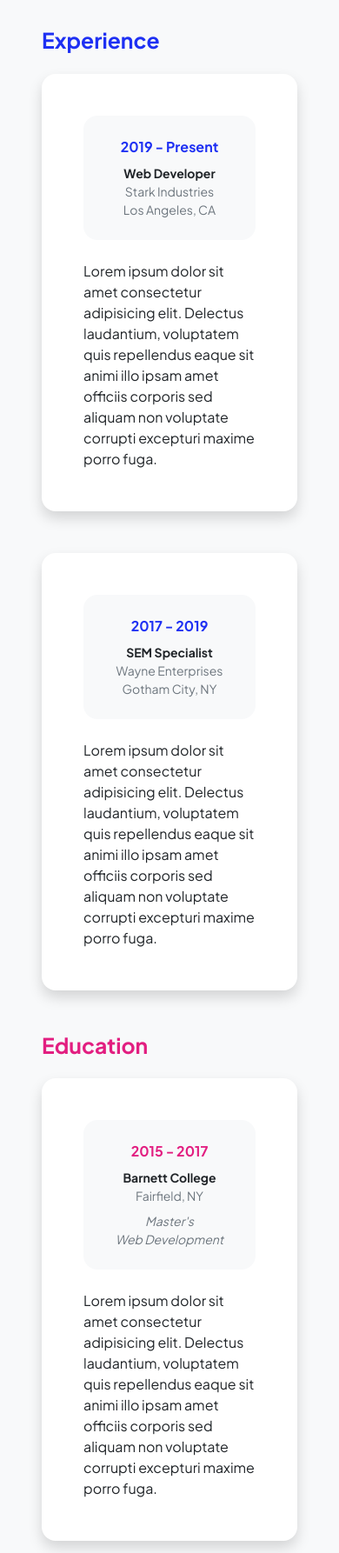
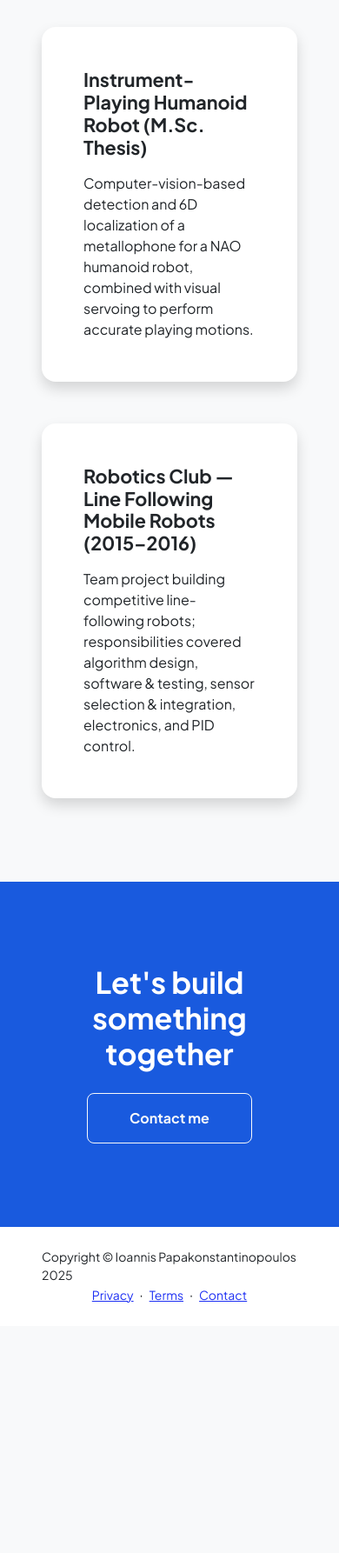
Before and after one commit to papakonst/papakonst.github.io, a plain HTML site: page projects.html in a window 390 px wide. Shown: the part 214-2000 px from the top of the page at 87% size. After the commit the page ends 1739 px from the top, so only its background shows below. Drawn offline with nearby package versions, Linux system fonts and the light colour scheme.

Commit message:
improve details

```diff
--- a/projects.html
+++ b/projects.html
@@ -3,9 +3,9 @@
   <head>
     <meta charset="utf-8" />
     <meta name="viewport" content="width=device-width, initial-scale=1, shrink-to-fit=no" />
-    <meta name="description" content="Resume of Ioannis Papakonstantinopoulos" />
+    <meta name="description" content="Projects of Ioannis Papakonstantinopoulos" />
     <meta name="author" content="Ioannis Papakonstantinopoulos" />
-    <title>Resume — Ioannis Papakonstantinopoulos</title>
+    <title>Projects — Ioannis Papakonstantinopoulos</title>
     <link rel="icon" type="image/x-icon" href="assets/favicon.ico" />
     <link rel="preconnect" href="https://fonts.googleapis.com" />
     <link rel="preconnect" href="https://fonts.gstatic.com" crossorigin />
@@ -23,159 +23,80 @@
           <div class="collapse navbar-collapse" id="navbarSupportedContent">
             <ul class="navbar-nav ms-auto mb-2 mb-lg-0 small fw-bolder">
               <li class="nav-item"><a class="nav-link" href="index.html">Home</a></li>
-              <li class="nav-item"><a class="nav-link active" aria-current="page" href="resume.html">Resume</a></li>
-              <li class="nav-item"><a class="nav-link" href="projects.html">Projects</a></li>
+              <li class="nav-item"><a class="nav-link" href="resume.html">Resume</a></li>
+              <li class="nav-item"><a class="nav-link active" aria-current="page" href="projects.html">Projects</a></li>
               <li class="nav-item"><a class="nav-link" href="contact.html">Contact</a></li>
             </ul>
           </div>
         </div>
       </nav>
 
-      <!-- Page Content-->
-      <div class="container px-5 my-5">
-        <div class="text-center mb-5">
-          <h1 class="display-5 fw-bolder mb-0"><span class="text-gradient d-inline">Resume</span></h1>
-        </div>
-        <div class="row gx-5 justify-content-center">
-          <div class="col-lg-11 col-xl-9 col-xxl-8">
+      <!-- Projects -->
+      <section class="py-5">
+        <div class="container px-5 mb-5">
+          <div class="text-center mb-5">
+            <h1 class="display-5 fw-bolder mb-0"><span class="text-gradient d-inline">Projects</span></h1>
+          </div>
 
-            <!-- Experience -->
-            <section>
-              <div class="d-flex align-items-center justify-content-between mb-4">
-                <h2 class="text-primary fw-bolder mb-0">Experience</h2>
-                <!-- Download button removed as requested -->
-              </div>
+          <div class="row gx-5 justify-content-center">
+            <div class="col-lg-12 col-xl-11 col-xxl-10">
 
-              <!-- Experience Card 1 -->
-              <div class="card shadow border-0 rounded-4 mb-5">
-                <div class="card-body p-5">
-                  <div class="row align-items-center gx-5">
-                    <!-- LEFT column now 3/12 on lg+ -->
-                    <div class="col-12 col-lg-3 text-center text-lg-start mb-4 mb-lg-0">
-                      <div class="bg-light p-4 rounded-4">
-                        <div class="text-primary fw-bolder mb-2">2019 - Present</div>
-                        <div class="small fw-bolder">Web Developer</div>
-                        <div class="small text-muted">Stark Industries</div>
-                        <div class="small text-muted">Los Angeles, CA</div>
-                      </div>
-                    </div>
-                    <!-- RIGHT column now 9/12 on lg+ -->
-                    <div class="col-12 col-lg-9">
-                      <div>
-                        Lorem ipsum dolor sit amet consectetur adipisicing elit. Delectus laudantium, voluptatem quis repellendus
-                        eaque sit animi illo ipsam amet officiis corporis sed aliquam non voluptate corrupti excepturi maxime porro fuga.
-                      </div>
+              <!-- Latest first: M.Sc. thesis -->
+              <div class="card overflow-hidden shadow rounded-4 border-0 mb-5">
+                <div class="card-body p-0">
+                  <div class="d-flex flex-column align-items-start">
+                    <div class="p-5">
+                      <h3 class="fw-bolder h4 mb-3">Instrument-Playing Humanoid Robot (M.Sc. Thesis)</h3>
+                      <p class="mb-0">Computer-vision-based detection and 6D localization of a metallophone for a NAO humanoid robot, combined with visual servoing to perform accurate playing motions.</p>
                     </div>
                   </div>
                 </div>
               </div>
 
-              <!-- Experience Card 2 -->
-              <div class="card shadow border-0 rounded-4 mb-5">
-                <div class="card-body p-5">
-                  <div class="row align-items-center gx-5">
-                    <div class="col-12 col-lg-3 text-center text-lg-start mb-4 mb-lg-0">
-                      <div class="bg-light p-4 rounded-4">
-                        <div class="text-primary fw-bolder mb-2">2017 - 2019</div>
-                        <div class="small fw-bolder">SEM Specialist</div>
-                        <div class="small text-muted">Wayne Enterprises</div>
-                        <div class="small text-muted">Gotham City, NY</div>
-                      </div>
-                    </div>
-                    <div class="col-12 col-lg-9">
-                      <div>
-                        Lorem ipsum dolor sit amet consectetur adipisicing elit. Delectus laudantium, voluptatem quis repellendus
-                        eaque sit animi illo ipsam amet officiis corporis sed aliquam non voluptate corrupti excepturi maxime porro fuga.
-                      </div>
-                    </div>
-                  </div>
-                </div>
-              </div>
-            </section>
-
-            <!-- Education -->
-            <section>
-              <h2 class="text-secondary fw-bolder mb-4">Education</h2>
-
-              <!-- Education Card 1 -->
-              <div class="card shadow border-0 rounded-4 mb-5">
-                <div class="card-body p-5">
-                  <div class="row align-items-center gx-5">
-                    <div class="col-12 col-lg-3 text-center text-lg-start mb-4 mb-lg-0">
-                      <div class="bg-light p-4 rounded-4">
-                        <div class="text-secondary fw-bolder mb-2">2015 - 2017</div>
-                        <div class="mb-2">
-                          <div class="small fw-bolder">Barnett College</div>
-                          <div class="small text-muted">Fairfield, NY</div>
-                        </div>
-                        <div class="fst-italic">
-                          <div class="small text-muted">Master's</div>
-                          <div class="small text-muted">Web Development</div>
-                        </div>
-                      </div>
-                    </div>
-                    <div class="col-12 col-lg-9">
-                      <div>
-                        Lorem ipsum dolor sit amet consectetur adipisicing elit. Delectus laudantium, voluptatem quis repellendus
-                        eaque sit animi illo ipsam amet officiis corporis sed aliquam non voluptate corrupti excepturi maxime porro fuga.
-                      </div>
+              <!-- Robotics Club -->
+              <div class="card overflow-hidden shadow rounded-4 border-0">
+                <div class="card-body p-0">
+                  <div class="d-flex flex-column align-items-start">
+                    <div class="p-5">
+                      <h3 class="fw-bolder h4 mb-3">Robotics Club — Line Following Mobile Robots (2015–2016)</h3>
+                      <p class="mb-0">Team project building competitive line-following robots; responsibilities covered algorithm design, software &amp; testing, sensor selection &amp; integration, electronics, and PID control.</p>
                     </div>
                   </div>
                 </div>
               </div>
 
-              <!-- Education Card 2 -->
-              <div class="card shadow border-0 rounded-4 mb-5">
-                <div class="card-body p-5">
-                  <div class="row align-items-center gx-5">
-                    <div class="col-12 col-lg-3 text-center text-lg-start mb-4 mb-lg-0">
-                      <div class="bg-light p-4 rounded-4">
-                        <div class="text-secondary fw-bolder mb-2">2011 - 2015</div>
-                        <div class="mb-2">
-                          <div class="small fw-bolder">ULA</div>
-                          <div class="small text-muted">Los Angeles, CA</div>
-                        </div>
-                        <div class="fst-italic">
-                          <div class="small text-muted">Undergraduate</div>
-                          <div class="small text-muted">Computer Science</div>
-                        </div>
-                      </div>
-                    </div>
-                    <div class="col-12 col-lg-9">
-                      <div>
-                        Lorem ipsum dolor sit amet consectetur adipisicing elit. Delectus laudantium, voluptatem quis repellendus
-                        eaque sit animi illo ipsam amet officiis corporis sed aliquam non voluptate corrupti excepturi maxime porro fuga.
-                      </div>
-                    </div>
-                  </div>
-                </div>
-              </div>
-            </section>
+            </div> <!-- /col -->
+          </div>   <!-- /row -->
+        </div>     <!-- /container -->
+      </section>
 
-            <!-- Divider-->
-            <div class="pb-5"></div>
+      <!-- CTA -->
+      <section class="py-5 bg-gradient-primary-to-secondary text-white">
+        <div class="container px-5 my-5">
+          <div class="text-center">
+            <h2 class="display-4 fw-bolder mb-4">Let's build something together</h2>
+            <a class="btn btn-outline-light btn-lg px-5 py-3 fs-6 fw-bolder" href="contact.html">Contact me</a>
+          </div>
+        </div>
+      </section>
+    </main>
 
-            <!-- Skills -->
-            <section>
-              <div class="card shadow border-0 rounded-4 mb-5">
-                <div class="card-body p-5">
-                  <div class="mb-5">
-                    <div class="d-flex align-items-center mb-4">
-                      <div class="feature bg-primary bg-gradient-primary-to-secondary text-white rounded-3 me-3"><i class="bi bi-tools"></i></div>
-                      <h3 class="fw-bolder mb-0"><span class="text-gradient d-inline">Professional Skills</span></h3>
-                    </div>
-                    <div class="row row-cols-1 row-cols-md-3 mb-4">
-                      <div class="col mb-4 mb-md-0"><div class="d-flex align-items-center bg-light rounded-4 p-3 h-100">SEO/SEM Marketing</div></div>
-                      <div class="col mb-4 mb-md-0"><div class="d-flex align-items-center bg-light rounded-4 p-3 h-100">Statistical Analysis</div></div>
-                      <div class="col"><div class="d-flex align-items-center bg-light rounded-4 p-3 h-100">Web Development</div></div>
-                    </div>
-                    <div class="row row-cols-1 row-cols-md-3">
-                      <div class="col mb-4 mb-md-0"><div class="d-flex align-items-center bg-light rounded-4 p-3 h-100">Network Security</div></div>
-                      <div class="col mb-4 mb-md-0"><div class="d-flex align-items-center bg-light rounded-4 p-3 h-100">Adobe Software Suite</div></div>
-                      <div class="col"><div class="d-flex align-items-center bg-light rounded-4 p-3 h-100">User Interface Design</div></div>
-                    </div>
-                  </div>
-                  <div class="mb-0">
-                    <div class="d-flex align-items-center mb-4">
-                      <div class="feature bg-primary bg-gradient-primary-to-secondary text-white rounded-3 me-3"><i class="bi bi-code-slash"></i></div>
-                      <h3 class="fw-bolder mb-0"><span class="text-gradient
+    <footer class="bg-white py-4 mt-auto">
+      <div class="container px-5">
+        <div class="row align-items-center justify-content-between flex-column flex-sm-row">
+          <div class="col-auto"><div class="small m-0">Copyright &copy; Ioannis Papakonstantinopoulos 2025</div></div>
+          <div class="col-auto">
+            <a class="small" href="#!">Privacy</a>
+            <span class="mx-1">&middot;</span>
+            <a class="small" href="#!">Terms</a>
+            <span class="mx-1">&middot;</span>
+            <a class="small" href="contact.html">Contact</a>
+          </div>
+        </div>
+      </div>
+    </footer>
+
+    <script src="https://cdn.jsdelivr.net/npm/bootstrap@5.2.3/dist/js/bootstrap.bundle.min.js"></script>
+    <script src="js/scripts.js"></script>
+  </body>
+</html>
```
